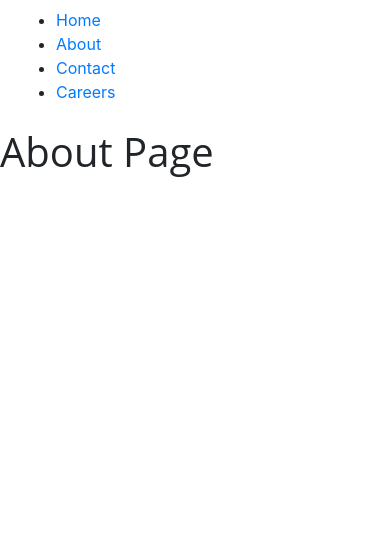
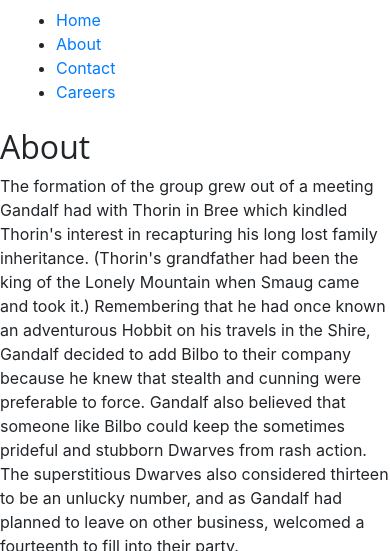
Before and after one commit to jmarcosdias/first-flask-app, a Flask app: page /about in a window 390 px wide. Shown: the top 551 px of the page. Before the commit the page ends 177 px from the top, so only its background shows below. Run offline with Flask 2, Linux system fonts and the light colour scheme; some libraries are stand-ins or nearby versions.

Commit message:
Upd company.json and about.html

```diff
--- /dev/null
+++ b/package.json
@@ -0,0 +1,5 @@
+{
+  "dependencies": {
+    "flask": "^0.2.10"
+  }
+}
--- a/templates/about.html
+++ b/templates/about.html
@@ -1,4 +1,51 @@
 {% extends "base.html" %}
 {% block content %}
-    <h1>About Page</h1>
+
+    <h2>{{ page_title }}</h2>
+    <p>
+        The formation of the group grew out of a meeting Gandalf had with Thorin in Bree which kindled Thorin's interest in
+		recapturing his long lost family inheritance. (Thorin's grandfather had been the king of the Lonely Mountain when
+		Smaug came and took it.) Remembering that he had once known an adventurous Hobbit on his travels in the Shire,
+		Gandalf decided to add Bilbo to their company because he knew that stealth and cunning were preferable to force.
+		Gandalf also believed that someone like Bilbo could keep the sometimes prideful and stubborn Dwarves from rash
+		action. The superstitious Dwarves also considered thirteen to be an unlucky number, and as Gandalf had planned to
+		leave on other business, welcomed a fourteenth to fill into their party.
+    </p>
+
+    {% for member in company %}
+
+        <div class="row featurette">
+
+            {% if loop.index % 2 != 0 %}
+
+                <div class="col-md-7">
+                    <h3><a href="/about/{{ member.url }}">{{ loop.index }}. {{ member.name }}</a></h3>
+                    <p>{{ member.description }}</p>
+                </div>
+                <div class="col-md-5">
+                    <img src="{{ member.image_source }}" alt="" class="featurette-image image-responsive">
+                </div>
+
+            {% else %}
+
+                <div class="col-md-5">
+                    <img src="{{ member.image_source }}" alt="" class="featurette-image image-responsive">
+                </div>
+                <div class="col-md-7">
+                    <h3><a href="/about/{{ member.url }}">{{ loop.index }}. {{ member.name }}</a></h3>
+                    <p>{{ member.description }}</p>
+                </div>
+
+            {% endif %}
+
+        </div>
+
+        {% if loop.index != loop.length %}
+
+            <hr class="featurette-divider">
+
+        {% endif %}
+
+    {% endfor %}
+
 {% endblock %}
```
Also changed, not shown: data/company.json (renamed from data/data/company.json), package-lock.json (added).
